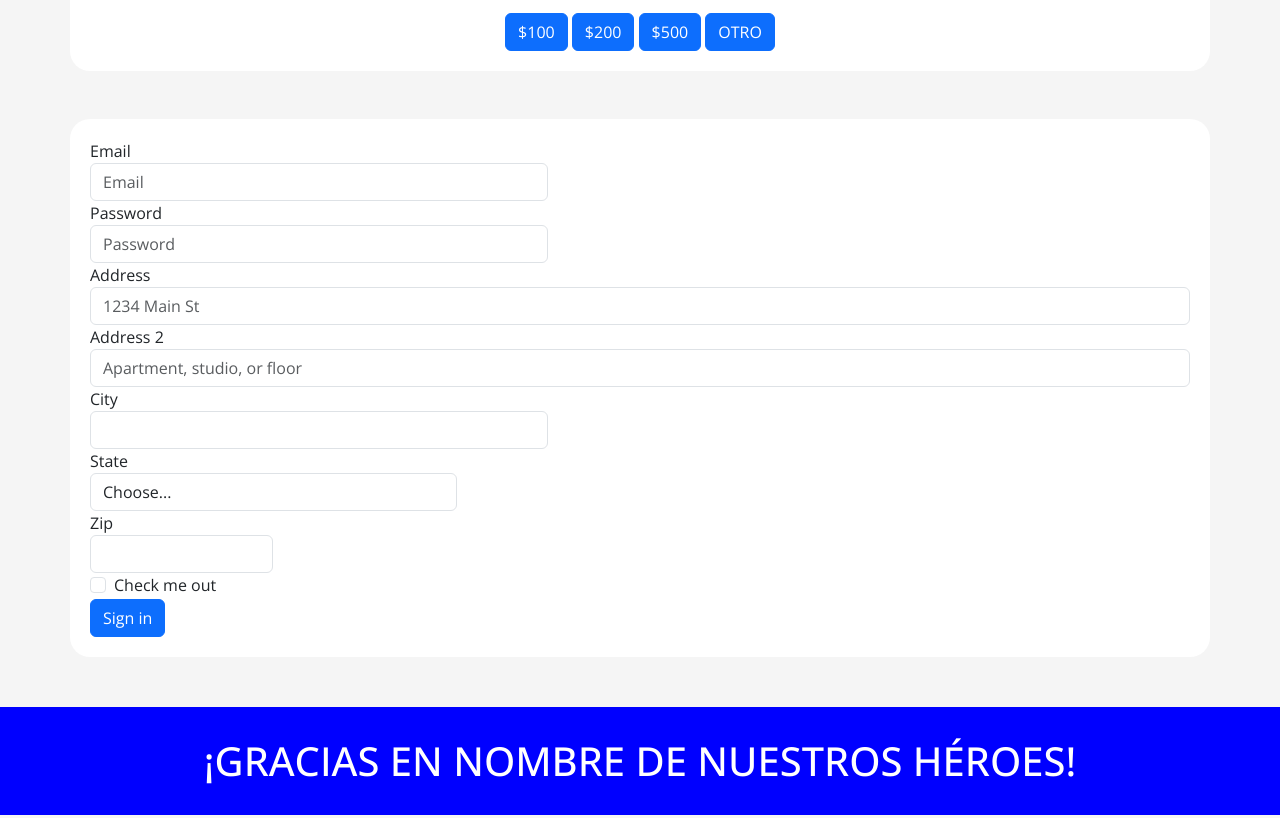
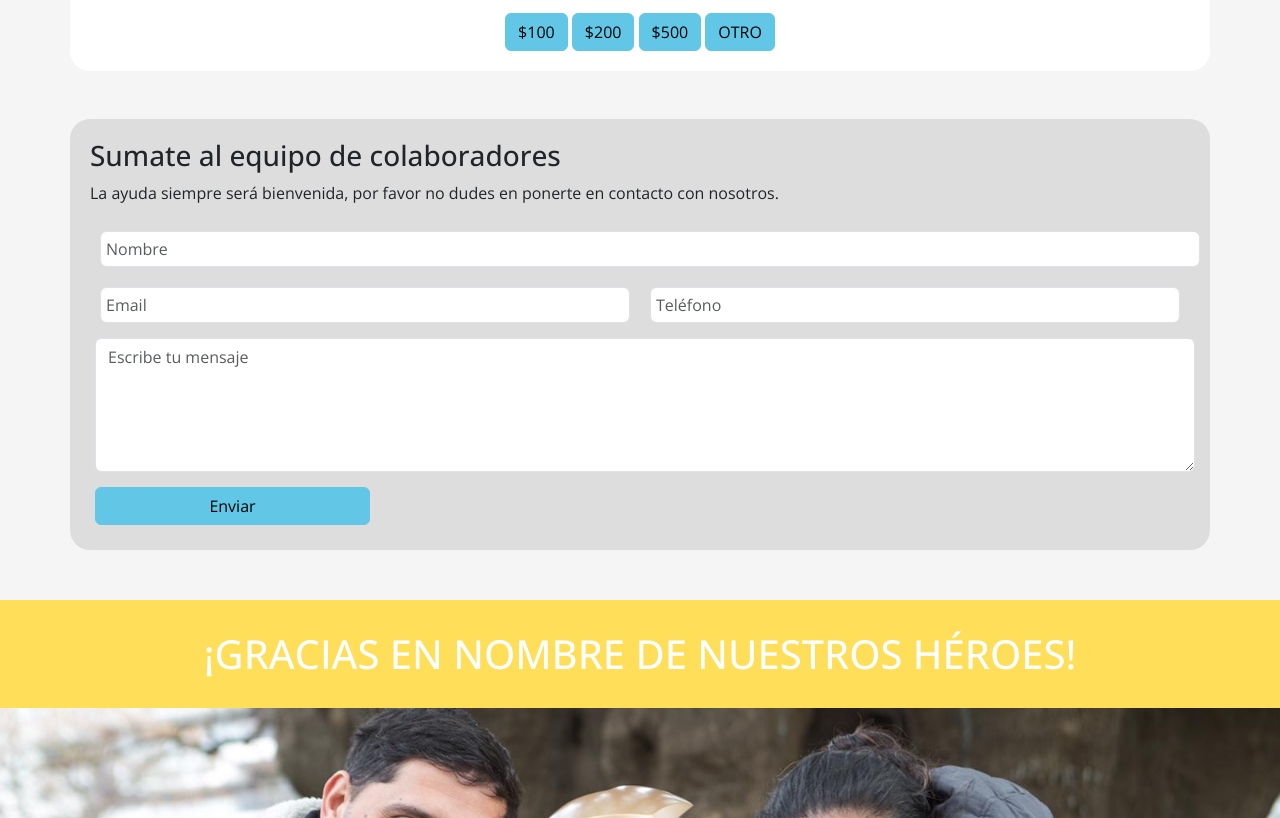
Before and after one commit to cstapffa/318389_OB1_DW3, a website: page b-colaborar.html in a window 1280 px wide. Shown: the part 1291-2109 px from the top of the page. Drawn offline with nearby package versions, Linux system fonts and the light colour scheme.

Commit message:
variables actualizadas

```diff
--- a/b-colaborar.html
+++ b/b-colaborar.html
@@ -89,52 +89,17 @@
           </article>
 
           <article class="ayuda-voluntarios col-12 mt-3 mt-md-5">
-            <form>
-              <div class="form-row">
-                <div class="form-group col-md-5">
-                  <label for="inputEmail4">Email</label>
-                  <input type="email" class="form-control" id="inputEmail4" placeholder="Email">
-                </div>
-                <div class="form-group col-md-5">
-                  <label for="inputPassword4">Password</label>
-                  <input type="password" class="form-control" id="inputPassword4" placeholder="Password">
-                </div>
-              </div>
-              <div class="form-group">
-                <label for="inputAddress">Address</label>
-                <input type="text" class="form-control" id="inputAddress" placeholder="1234 Main St">
-              </div>
-              <div class="form-group">
-                <label for="inputAddress2">Address 2</label>
-                <input type="text" class="form-control" id="inputAddress2" placeholder="Apartment, studio, or floor">
-              </div>
-              <div class="form-row">
-                <div class="form-group col-md-5">
-                  <label for="inputCity">City</label>
-                  <input type="text" class="form-control" id="inputCity">
-                </div>
-                <div class="form-group col-md-4">
-                  <label for="inputState">State</label>
-                  <select id="inputState" class="form-control">
-                    <option selected>Choose...</option>
-                    <option>...</option>
-                  </select>
-                </div>
-                <div class="form-group col-md-2">
-                  <label for="inputZip">Zip</label>
-                  <input type="text" class="form-control" id="inputZip">
-                </div>
-              </div>
-              <div class="form-group">
-                <div class="form-check">
-                  <input class="form-check-input" type="checkbox" id="gridCheck">
-                  <label class="form-check-label" for="gridCheck">
-                    Check me out
-                  </label>
-                </div>
-              </div>
-              <button type="submit" class="btn btn-primary">Sign in</button>
-            </form>
+            <h3>Sumate al equipo de colaboradores</h3>
+            <p>La ayuda siempre será bienvenida, por favor no dudes en ponerte en contacto con nosotros.</p>
+            <form action="https://formsubmit.co/miguel.vallve+2024@gmail.com" method="GET">
+              <input type="text" class="form-control" placeholder="Nombre">
+            <div>
+              <input type="email" class="form-control" placeholder="Email">
+              <input type="text" class="form-control" placeholder="Teléfono">
+            </div>
+            <textarea class="form-control" placeholder="Escribe tu mensaje" rows="5" cols="30"></textarea>
+            <button class="btn btn-primary w-25" type="submit">Enviar</button>
+          </form>
           </article>
         </div>
         </section>
--- a/scss/_colaborar.scss
+++ b/scss/_colaborar.scss
@@ -32,10 +32,10 @@
             font-size: 1.2em;
         }
         p:last-of-type {
-            color: blue;
+            color: $primary;
             font-weight: bold;
             span {
-                color: yellow;
+                color: $secondary-dark;
             }
     }
     }
@@ -53,10 +53,34 @@
                 flex-direction: column;
                 justify-content: space-between;
                 align-items: center;
+                                   .btn {
+                        margin: 20px;
+
+                    }
+
+            }
+        }
+        .ayuda-voluntarios {
+            background-color: $medium;
+            form {
+                display: flex;
+                flex-direction: column;
+                input {
+                    margin: 10px;
+                    padding: 5px;
+                }
                 div {
-                    .btn {
-                        margin: 20px;
+                    display: flex;
+                    justify-content: space-between;
+                    input {
+                        width: 49.9%;
                     }
+                }
+                textarea {
+                    margin: 5px;
+                }
+                button {
+                    margin: 10px 5px 5px;
                 }
             }
         }
@@ -64,13 +88,19 @@
 }
 
 .seccion_graciastotales {
+    background-image: url(../img/ironman-y-flia.jpg);
+    background-position: center;
+    background-repeat: no-repeat;
+    background-size: cover;
+    height: 100vh;
+    border-bottom: 3px solid $secondary;
     h2 {
         font-size: 2.5em;
         text-align: center;
         text-transform: uppercase;
-        background-color: blue;
+        background-color: $secondary;
         color: white;
         padding: 30px;
+    }
 
-    }
 }
--- a/scss/_generales.scss
+++ b/scss/_generales.scss
@@ -13,7 +13,7 @@ header {
         margin-left: 10px;
     }
     li:hover {
-        background-color: #f1f1f1;
+        background-color: $light;
         color: white;
         border-radius: 7px;
         transition: .5s;
--- a/scss/_inicio.scss
+++ b/scss/_inicio.scss
@@ -5,11 +5,11 @@
             /* font-family: ; */
             font-weight: bold;
             font-size: 2.8em;
-            color: rgb(12, 12, 12);
+            color: $dark;
         }
         p {
             font-size: 1.2em;
-            color: rgb(12, 12, 12);
+            color: $dark;
         }
         .btn {
             font-size: 0.9em;
--- a/scss/_nuestrasmanos.scss
+++ b/scss/_nuestrasmanos.scss
@@ -4,7 +4,7 @@
     h2 {
                 font-size: 2em;
                 font-weight: bold;
-                background-color: #dddddd;
+                background-color: $medium;
                 padding: 10px;
                 text-align: center;
             }
@@ -33,7 +33,7 @@
     h2 {
         font-size: 2em;
         font-weight: bold;
-        background-color: #dddddd;
+        background-color: $medium;
         padding: 10px;
         text-align: center;
     }
@@ -43,6 +43,6 @@
         text-transform: uppercase;
     }
         .accordion-item {
-            background-color: #f5f5f5;
+            background-color: $lightest;
         }
     }
--- a/scss/_quienessomos.scss
+++ b/scss/_quienessomos.scss
@@ -7,7 +7,8 @@
         h1 {
             font-size: 2em;
             font-weight: bold;
-            background-color: #dddddd;
+            background-color: $secondary;
+            color: white;
             padding: 10px;
         }
         h2 {
@@ -19,11 +20,14 @@
         p {
             font-size: 1em;
             padding: 0 10px;
+            span {
+                font-weight: bold;
+            }
         }
     }
     .formulario {
         margin-top: 30px;
-        background-color: #dddddd;
+        background-color: $medium;
         padding: 20px;
         border-radius: 20px;
         h3 {
--- a/scss/_variables.scss
+++ b/scss/_variables.scss
@@ -0,0 +1,13 @@
+/* Mis variables */
+$primary: #62c7e6;
+$primary-light: #c0f0ff;
+$primary-dark: #55b0cc;
+
+$secondary: #FFDE59;
+$secondary-light: #ffe88d;
+$secondary-dark: #fdd32a;
+
+$lightest: #f5f5f5;
+$light: #f1f1f1;
+$medium: #dddddd;
+$dark: #121212;
--- a/scss/estilos.scss
+++ b/scss/estilos.scss
@@ -6,7 +6,7 @@
 
 /* Estos comandos encarpetados no funcionan */
 body {
-    background-color: #f5f5f5;
+    background-color: $lightest;
     font-family: 'Open Sans', sans-serif;
 }
 
```
Also changed, not shown: c-quienessomos.html (+1 -1 lines), css/estilos.css, 1 other file.
